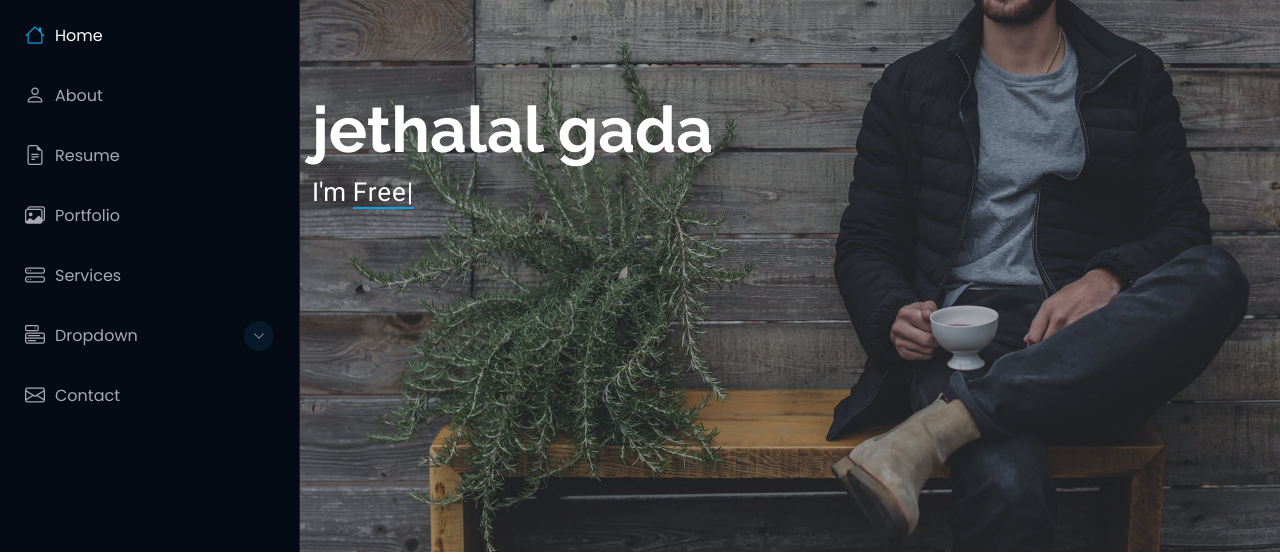
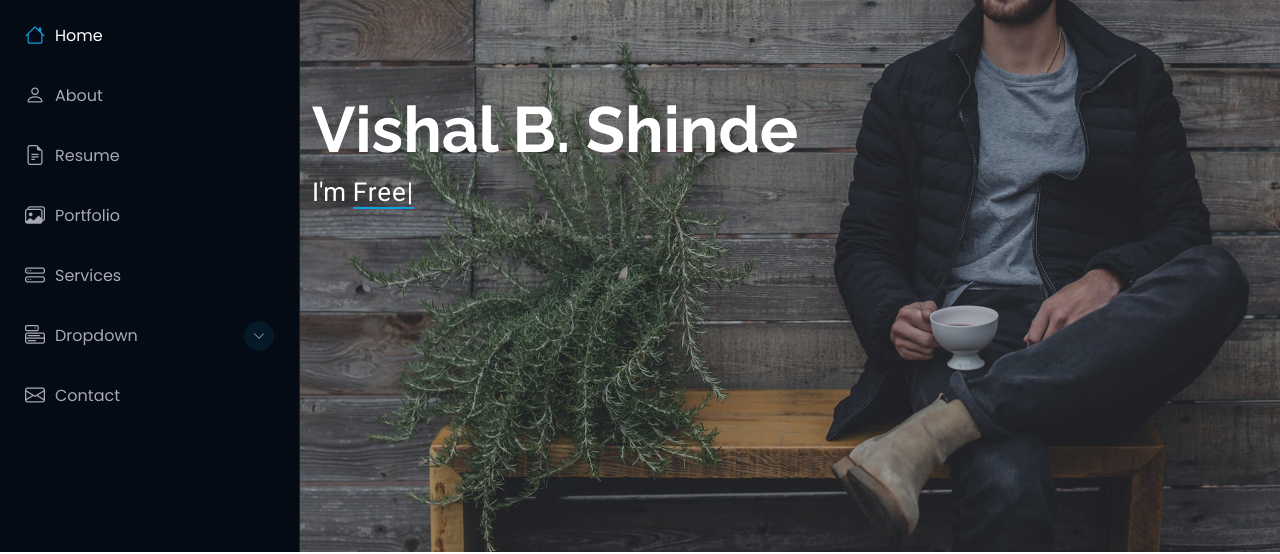
Before and after one commit to vishalshinde12/portfolio-automation-github-actions, a plain HTML site: page index.html in a window 1280 px wide. Shown: the part 248-802 px from the top of the page. Drawn offline with Linux system fonts and the light colour scheme.

Commit message:
Update index.html

```diff
--- a/index.html
+++ b/index.html
@@ -97,7 +97,7 @@
       <img src="assets/img/hero-bg.jpg" alt="" data-aos="fade-in" class="">
 
       <div class="container" data-aos="fade-up" data-aos-delay="100">
-        <h2>jethalal gada</h2>
+        <h2>Vishal B. Shinde</h2>
         <p>I'm <span class="typed" data-typed-items="Designer, Developer, Freelancer, Photographer">Designer</span><span class="typed-cursor typed-cursor--blink" aria-hidden="true"></span><span class="typed-cursor typed-cursor--blink" aria-hidden="true"></span></p>
       </div>
 
```
